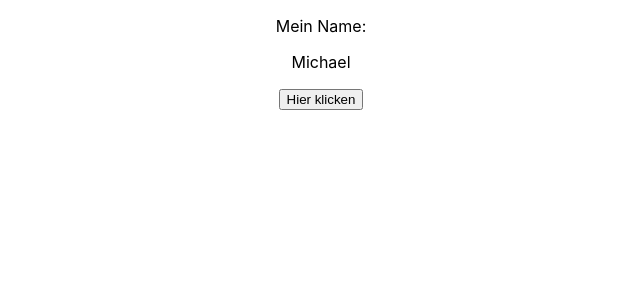
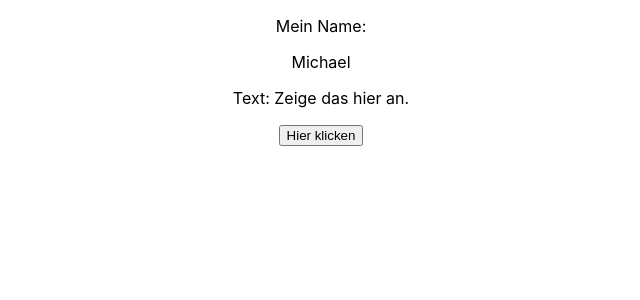
Before and after one commit to andrekovac/react-workshop-20221107, a React (Create React App) app: page / in a window 1280 px wide. Shown: the top 300 px of the page, without its empty margins (319-959 px from the left). Built offline with nearby package versions, Linux system fonts and the light colour scheme.

Commit message:
Naiver Ansatz für Interaktivität

```diff
--- a/src/App.tsx
+++ b/src/App.tsx
@@ -1,15 +1,22 @@
 import "./App.css";
 import SimpleN from "./components/SimpleName";
 
-const handleClick = (text: string) => alert(text);
+const App = () => {
+  let text = "Zeige das hier an.";
 
-const App = () => {
-  const text = "Zeige das hier an.";
+  const handleClick = () => {
+    console.log("vorher", { text });
+    text = "Neuer Text";
+    console.log("nachher", { text });
+  };
+
+  console.log("render");
 
   return (
     <div className="App">
       <SimpleN />
-      <button onClick={() => handleClick(text)}>Hier klicken</button>
+      <p>Text: {text}</p>
+      <button onClick={() => handleClick()}>Hier klicken</button>
     </div>
   );
 };
```
